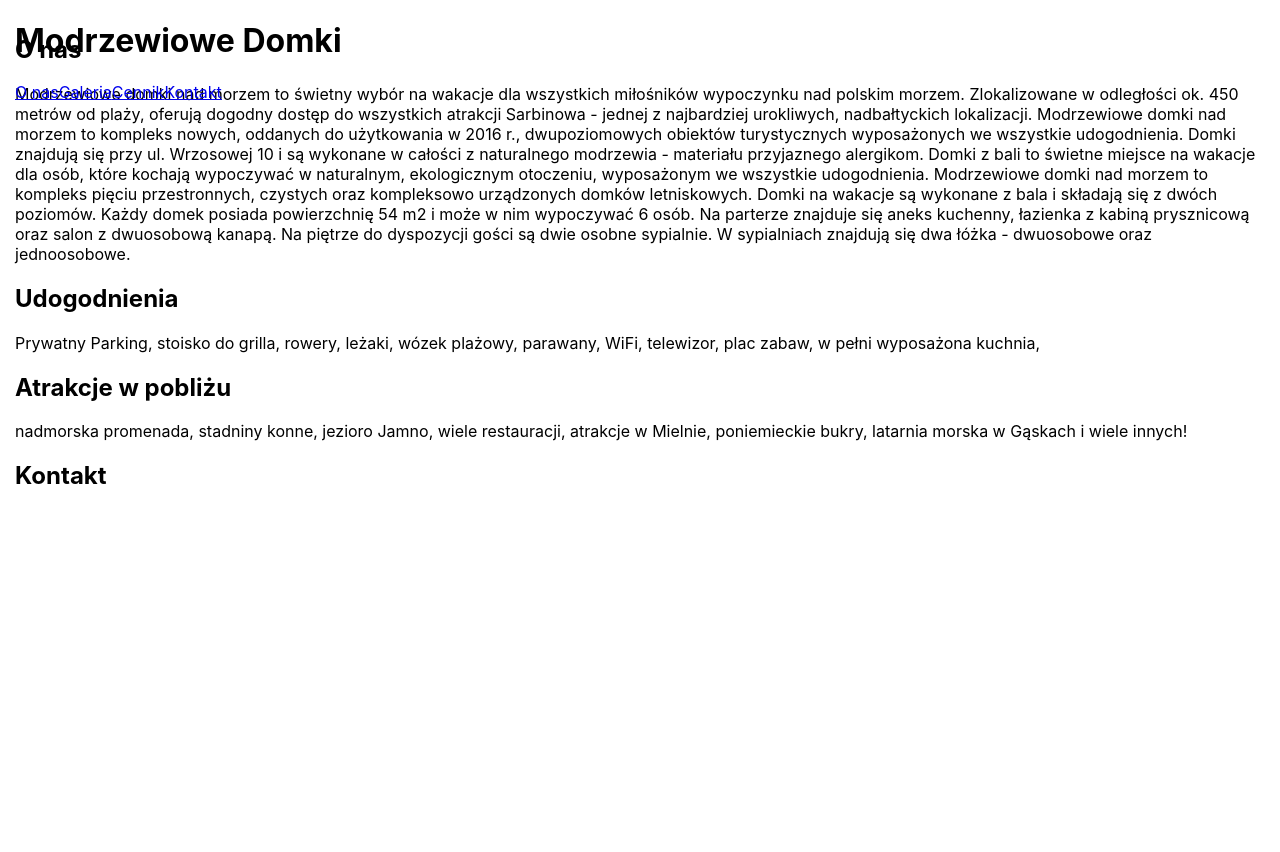
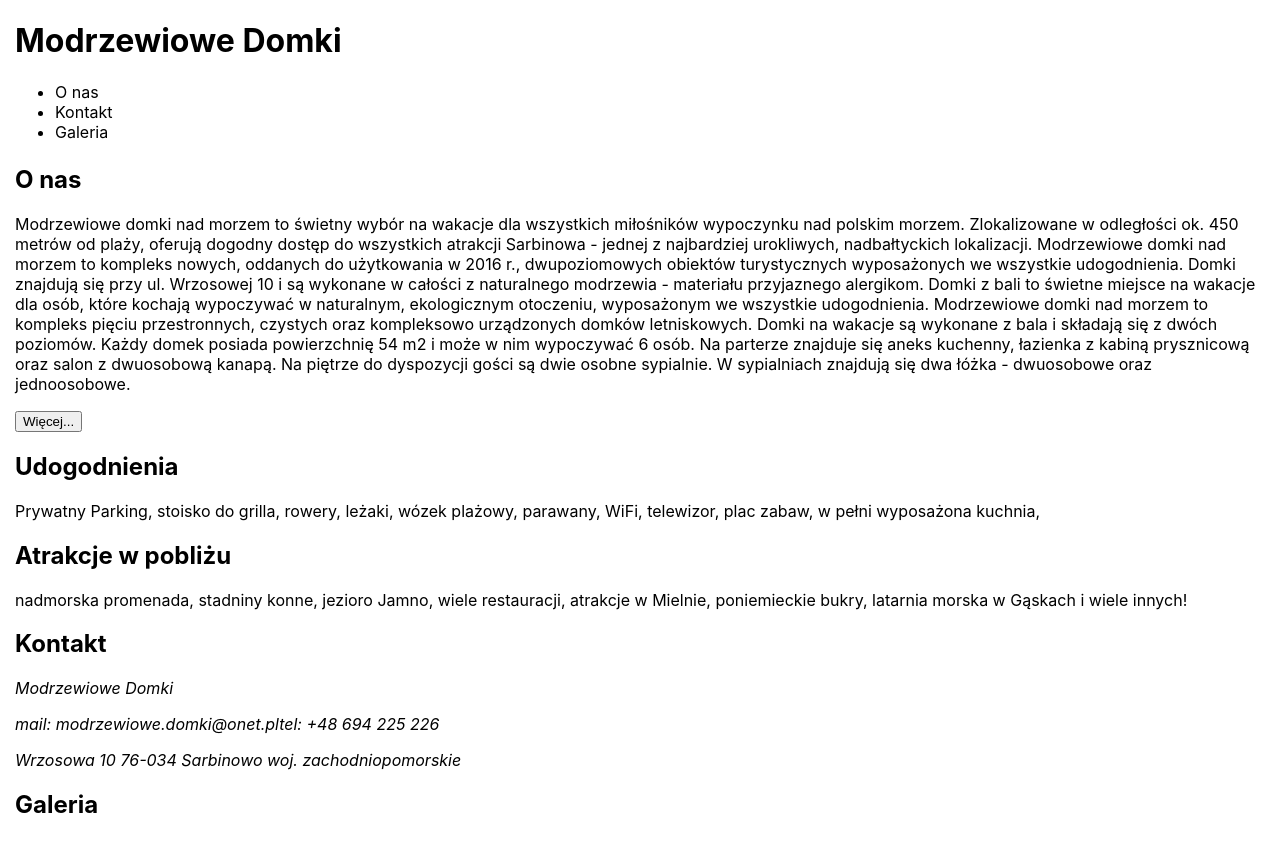
Before and after one commit to krogulex/modrzewiowe-domki, a React (Create React App) app: page / in a window 1280 px wide. Before the commit the page ends 800 px from the top, so only its background shows below. Built offline with nearby package versions, Linux system fonts and the light colour scheme.

Commit message:
next chan

```diff
--- a/src/App.tsx
+++ b/src/App.tsx
@@ -11,6 +11,7 @@ function App() {
       <Header></Header>
       <About></About>
       <Contact></Contact>
+      <Gallery></Gallery>
     </div>
   );
 }
--- a/src/components/About/About.jsx
+++ b/src/components/About/About.jsx
@@ -2,7 +2,7 @@ import css from "./About.module.css";
 
 const About = () => {
   return (
-    <div id="About">
+    <div id="About" className={css.About}>
       <div>
         <div>
           <h2>O nas</h2>
@@ -27,6 +27,7 @@ const About = () => {
             dwie osobne sypialnie. W sypialniach znajdują się dwa łóżka -
             dwuosobowe oraz jednoosobowe.
           </p>
+          <button>Więcej...</button>
         </div>
 
         <div>
--- a/src/components/About/About.module.css
+++ b/src/components/About/About.module.css
@@ -0,0 +1,3 @@
+.About {
+margin-top: 150px;
+}
--- a/src/components/Contact/Contact.jsx
+++ b/src/components/Contact/Contact.jsx
@@ -1,9 +1,17 @@
-import css from './Contact.module.css'
+import css from "./Contact.module.css";
 
 const Contact = () => {
   return (
-      <div id='Contact'>
+    <div id="Contact">
       <h2>Kontakt</h2>
+      <address>
+        <p>Modrzewiowe Domki</p>
+        <a href="mailto:modrzewiowe.domki@onet.pl">
+          mail: modrzewiowe.domki@onet.pl
+        </a>
+        <a href="tel:+48694225226">tel: +48 694 225 226</a>
+        <p>Wrzosowa 10 76-034 Sarbinowo woj. zachodniopomorskie</p>
+      </address>
     </div>
   );
 };
--- a/src/components/Header/Header.jsx
+++ b/src/components/Header/Header.jsx
@@ -1,14 +1,27 @@
-import css from './Header.module.css'
+import css from "./Header.module.css";
 
 const Header = () => {
   return (
     <header>
       <h1>Modrzewiowe Domki</h1>
-      <nav className={css.naviagtion}>
-        <a href="/css/">O nas</a>
-        <a href="/js/">Galeria</a>
-        <a href="/js/">Cennik</a>
-        <a href="/python/">Kontakt</a>
+      <nav>
+        <ul>
+          <li>
+            <a className={css.navigationLink} href="#About">
+              O nas
+            </a>
+          </li>
+          <li>
+            <a className={css.navigationLink} href="#Contact">
+              Kontakt
+            </a>
+          </li>
+          <li>
+            <a className={css.navigationLink} href="#Gallery">
+              Galeria
+            </a>
+          </li>
+        </ul>
       </nav>
     </header>
   );
--- a/src/index.css
+++ b/src/index.css
@@ -1,3 +1,11 @@
+:root {
+  --primary-color: #8B572A;
+  --secondary-color: #594A2B;
+  --background-color:#F3EFE0;
+  --second-background-color: #A8A878;
+  --tertiary-backgound-color: #C2B280;
+}
+
 body {
   margin: 0;
   font-family: -apple-system, BlinkMacSystemFont, 'Segoe UI', 'Roboto', 'Oxygen',
@@ -8,7 +16,16 @@ body {
   padding: 15px;
 }
 
+html {
+  scroll-behavior: smooth;
+}
+
 code {
   font-family: source-code-pro, Menlo, Monaco, Consolas, 'Courier New',
     monospace;
 }
+
+a {
+  text-decoration: none;
+  color: black;
+}
```
Lines whose indentation alone changed are shown as unchanged.
